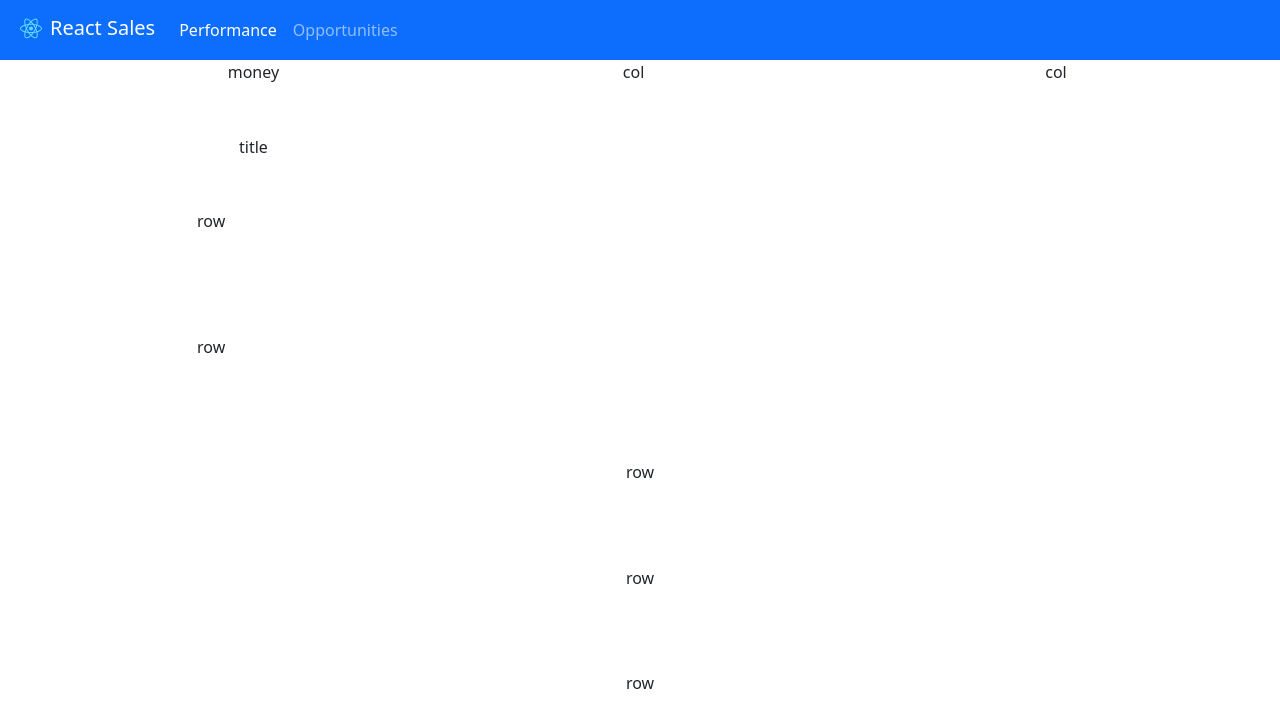
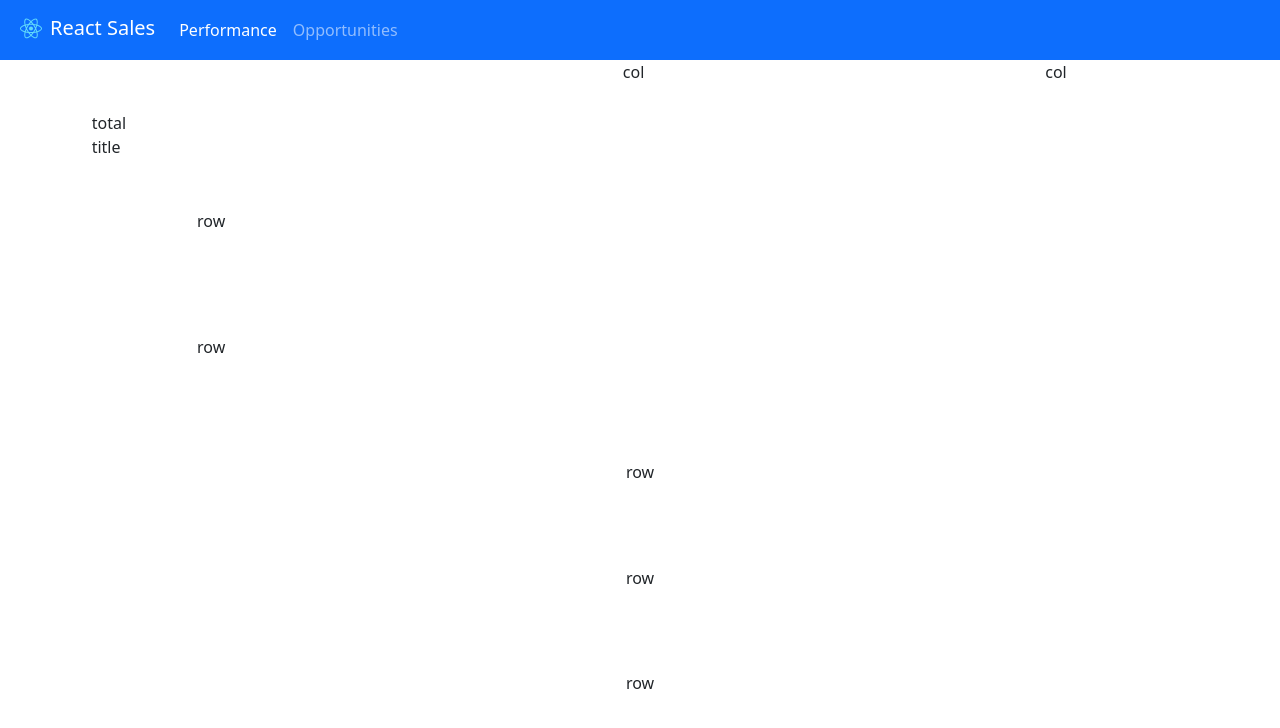
Before and after one commit to JamesTArnold/React-Sales-Dashboard, a React (Create React App) app in the folder react-sales-app/: page / in a window 1280 px wide. Shown: the top 728 px of the page. Built offline with nearby package versions, Linux system fonts and the light colour scheme.

Commit message:
summary component wip

```diff
--- a/react-sales-app/src/Performance/Performance.js
+++ b/react-sales-app/src/Performance/Performance.js
@@ -1,4 +1,6 @@
 import "./Performance.scss";
+import SummaryYTD from "./SummaryYTD/SummaryYTD";
+
 
 import { useState } from "react";
 
@@ -7,7 +9,7 @@ const Performance = () => {
     <div className="layout">
       <div className="layout-top">
         <div className="layout-top-left">
-          <div className="layout-top-left-container"><div></div><div className="layout-top-left-container-total"> <div>money</div><div>title</div></div></div>
+            <SummaryYTD />
           <div>row</div>
           <div>row</div>
         </div>
--- a/react-sales-app/src/Performance/Performance.scss
+++ b/react-sales-app/src/Performance/Performance.scss
@@ -12,17 +12,6 @@
     &-left {
       display: grid;
       grid: 33% 33% 33%;
-
-      &-container {
-        display: grid;
-        grid: auto / 20% 80%;
-
-        &-total {
-          display: grid;
-          align-content: center;
-          grid: 50% 50% / auto;
-        }
-      }
     }
 
   }
--- a/react-sales-app/src/Performance/SummaryYTD/SummaryYTD.js
+++ b/react-sales-app/src/Performance/SummaryYTD/SummaryYTD.js
@@ -2,7 +2,14 @@ import "./SummaryYTD.scss";
 
 const SummaryYTD = ({}) => {
     return(
-        <div></div>
+        <div className="container">
+            <div className="icon"></div>
+            <div className="total-container">
+                <div className="ytd">total</div>
+                <div className="title">title</div>
+            </div>
+
+        </div>
     )
 }
 
--- a/react-sales-app/src/Performance/SummaryYTD/SummaryYTD.scss
+++ b/react-sales-app/src/Performance/SummaryYTD/SummaryYTD.scss
@@ -0,0 +1,23 @@
+.container {
+    height: 100%;
+    display: grid;
+    grid: auto / 20% 80%;
+  }
+
+.total-container {
+    display: grid;
+    grid: 50% 50% / auto;
+  }
+
+.ytd {
+    display: grid;
+    align-items: end;
+    justify-items: start;
+
+}
+
+.title {
+    display: grid;
+    align-items: start;
+    justify-items: start;
+}
```
